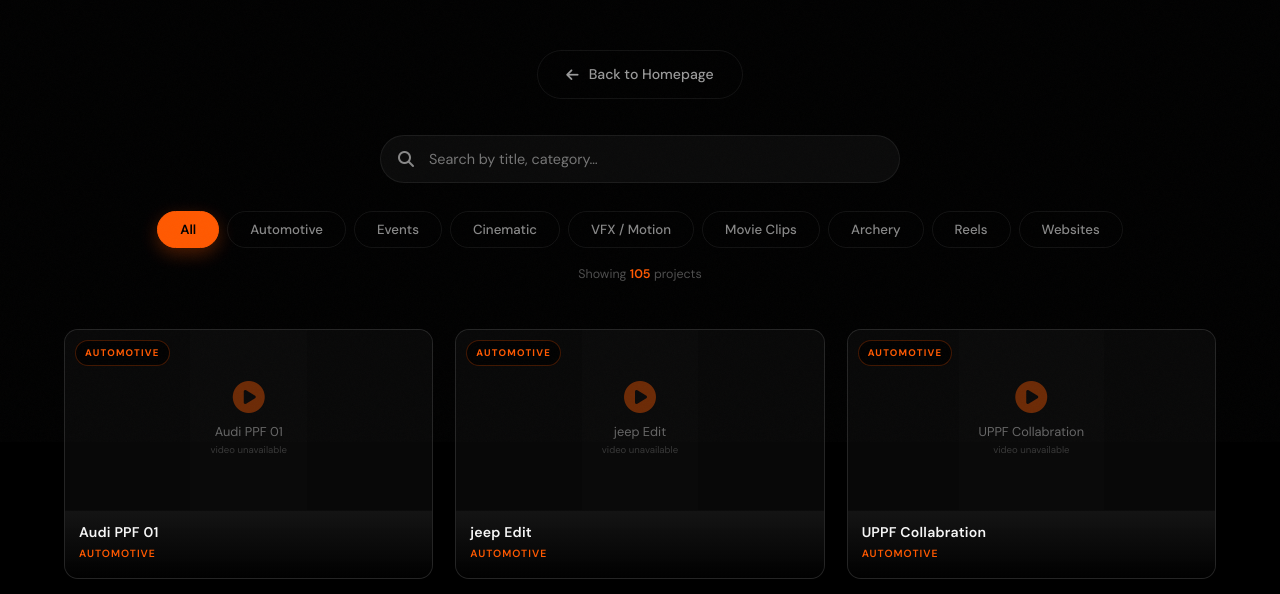
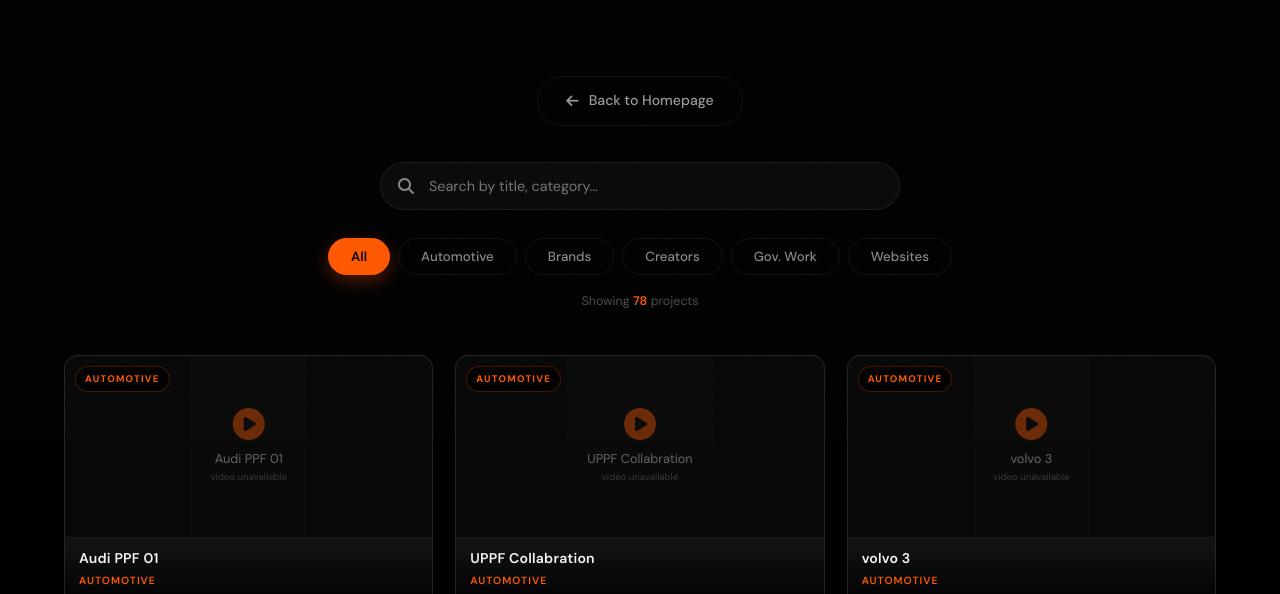
Before and after one commit to think-visual/Think-Visual, a plain HTML site: page portfolio.html in a window 1280 px wide. Shown: the part 358-952 px from the top of the page. Drawn offline with Linux system fonts and the light colour scheme.

Commit message:
Update portfolio.html

```diff
--- a/portfolio.html
+++ b/portfolio.html
@@ -1,3 +1,5 @@
+
+@ -1,1851 +0,0 @@
 <!doctype html>
 <html lang="en">
   <head>
@@ -1050,12 +1052,9 @@
           <button class="filter-btn" data-filter="automotive">
             Automotive
           </button>
-          <button class="filter-btn" data-filter="event">Events</button>
-          <button class="filter-btn" data-filter="cinematic">Cinematic</button>
-          <button class="filter-btn" data-filter="vfx">VFX / Motion</button>
-          <button class="filter-btn" data-filter="movie">Movie Clips</button>
-          <button class="filter-btn" data-filter="archery">Archery</button>
-          <button class="filter-btn" data-filter="reel">Reels</button>
+          <button class="filter-btn" data-filter="brands">Brands</button>
+          <button class="filter-btn" data-filter="creators">Creators</button>
+          <button class="filter-btn" data-filter="gov">Gov. Work</button>
           <button class="filter-btn" data-filter="website">Websites</button>
         </div>
         <div class="results-count" id="resultsCount"></div>
@@ -1210,43 +1209,12 @@
           category: "automotive",
           file: "Audi PPF 01.mp4",
         },
-        { title: "jeep Edit", category: "automotive", file: "jeep Edit.mp4" },
         {
           title: "UPPF Collabration",
           category: "automotive",
           file: "UPPF Collabration Linked Comp 01_2_chr2_prob3.mp4",
         },
-        {
-          title: "Black Fortuner PPF Reel",
-          category: "automotive",
-          file: "Black Fortuner PPF Reel.mp4",
-        },
-        {
-          title: "KIa Seltos PPF Enhanced",
-          category: "automotive",
-          file: "KIa Seltos PPF Enhanced.mp4",
-        },
         { title: "volvo 3", category: "automotive", file: "volvo 3.mp4" },
-        {
-          title: "Blue BMW X3 PPF",
-          category: "automotive",
-          file: "Blue BMW X3 PPF.mp4",
-        },
-        {
-          title: "Volvo Final 1",
-          category: "automotive",
-          file: "Volvo Final 1.mp4",
-        },
-        {
-          title: "BMW PPF 1",
-          category: "automotive",
-          file: "BMW PPF_1_chr2_prob3.mp4",
-        },
-        {
-          title: "Kia Syros PPF 02 Enhanced",
-          category: "automotive",
-          file: "Kia Syros PPF 02 Enhanced.mp4",
-        },
         {
           title: "Xuv 700 Glass Tint",
           category: "automotive",
@@ -1258,54 +1226,19 @@
           file: "bmw x3 PPF edited_1.mp4",
         },
         {
-          title: "Kia Syrus PPF_1",
-          category: "automotive",
-          file: "Kia Syrus PPF_1.mp4",
-        },
-        {
           title: "XUV 700 Linked Comp 02 Enhanced",
           category: "automotive",
           file: "XUV 700 Linked Comp 02 Enhanced.mp4",
         },
         {
-          title: "Mahindra XUV 700 1",
-          category: "automotive",
-          file: "Mahindra XUV 700 1.mp4",
-        },
-        {
-          title: "Creta 14 june Final",
-          category: "automotive",
-          file: "Creta 14 june Final.mp4",
-        },
-        {
-          title: "Mercedies Benz GLA 27th Nov",
-          category: "automotive",
-          file: "Mercedies Benz GLA 27th Nov.mp4",
-        },
-        {
           title: "XUV PPF ENHANCED",
           category: "automotive",
           file: "XUV PPF ENHANCED.mp4",
         },
         {
-          title: "Creta Review 01",
+          title: "Xuv Speed Ramp {Efects}",
           category: "automotive",
-          file: "Creta Review 01.mp4",
-        },
-        {
-          title: "Mercedies GLE Review Video",
-          category: "automotive",
-          file: "Mercedies GLE Review Video.mp4",
-        },
-        {
-          title: "Xuv Speed Ramp {Efects}",
-          category: "vfx",
           file: "Xuv Speed Ramp {Efects} 14 April FINAL.mp4",
-        },
-        {
-          title: "Mercedies Linked Comp 05",
-          category: "automotive",
-          file: "Mercedies Linked Comp 05.mp4",
         },
         {
           title: "ZX 10r PPF 01",
@@ -1323,22 +1256,11 @@
           file: "Mg Hector 16 April 2.mp4",
         },
         {
-          title: "Defender PPF",
-          category: "automotive",
-          file: "Defender PPF.mp4",
-        },
-        { title: "MG Hector", category: "automotive", file: "MG Hector.mp4" },
-        {
           title: "FORTUNER PPF ENHANCED 2",
           category: "automotive",
           file: "FORTUNER PPF ENHANCED 2.mp4",
         },
         {
-          title: "Scorpio N ppf 01 Enhanced",
-          category: "automotive",
-          file: "Scorpio N ppf 01 Enhanced.mp4",
-        },
-        {
           title: "Fortuner ppf final",
           category: "automotive",
           file: "Fortuner ppf final.mp4",
@@ -1349,214 +1271,158 @@
           file: "Skoda PPF 6 Jan Final 1.mp4",
         },
         {
-          title: "Fortuner ppf final chr2",
-          category: "automotive",
-          file: "Fortuner ppf final_chr2_prob3.mp4",
-        },
-        {
-          title: "Tata Safari PPF Enhanced",
-          category: "automotive",
-          file: "Tata Safari PPF Enhanced.mp4",
-        },
-        {
           title: "Fortuner PPF",
           category: "automotive",
           file: "Fortuner PPF.mp4",
         },
         {
-          title: "Tata Safari PPF",
-          category: "automotive",
-          file: "Tata Safari PPF.mp4",
-        },
-        {
-          title: "Green Thar Rox PPF Reel",
-          category: "automotive",
-          file: "Green Thar Rox PPF Reel.mp4",
-        },
-        {
-          title: "Thar 12Oct 01",
-          category: "automotive",
-          file: "Thar 12Oct 01.mp4",
-        },
-        {
-          title: "Harley Davidson PPF",
-          category: "automotive",
-          file: "Harley Davidson PPF_1.mp4",
-        },
-        {
-          title: "Thar Roxx matt Enhanced",
-          category: "automotive",
-          file: "Thar Roxx matt Enhanced.mp4",
-        },
-        {
           title: "Honda City Color PPF Reel",
           category: "automotive",
           file: "Honda City Color PPF Reel.mp4",
         },
-        {
-          title: "Thar Roxx matt PPF",
-          category: "automotive",
-          file: "Thar Roxx matt PPF.mp4",
-        },
-        {
-          title: "Toyata Hycross Glass Tint Enhanced",
-          category: "automotive",
-          file: "Toyata Hycross Glass Tint Enhanced.mp4",
-        },
-        {
-          title: "Innova Hycross PPF",
-          category: "automotive",
-          file: "Innova Hycross PPF_2.mp4",
-        },
         // ── ARCHERY ──
         {
           title: "Whats your best therapy Archery",
-          category: "archery",
+          category: "brands",
           file: "Whats your best therapy Archery.mp4",
         },
         {
           title: "Archery Event Day 1",
-          category: "archery",
+          category: "brands",
           file: "Archery Event Day 1.mp4",
         },
         {
           title: "3 Days To Go Archery Event 01",
-          category: "archery",
+          category: "brands",
           file: "3 Days To Go Archery Event 01.mp4",
         },
         {
           title: "Jarimin Daimari Archery_2",
-          category: "archery",
+          category: "brands",
           file: "Jarimin Daimari Archery_2.mp4",
         },
         // ── REELS ──
-        { title: "Lux Reel", category: "reel", file: "Lux Reel.mp4" },
+        { title: "Lux Reel", category: "creators", file: "Lux Reel.mp4" },
         {
           title: "my Setup Edit Enhanced",
-          category: "reel",
+          category: "creators",
           file: "my Setup Edit Enhanced.mp4",
         },
         {
           title: "DARKNESS BIKE REEL  7FEB_ Final",
-          category: "reel",
+          category: "creators",
           file: "DARKNESS BIKE REEL  7FEB_ Final.mp4",
         },
         {
           title: "Darkness pookie reel Linked Comp 01_2",
-          category: "reel",
+          category: "creators",
           file: "Darkness pookie reel Linked Comp 01_2.mp4",
         },
-        { title: "saloon", category: "reel", file: "saloon.mp4" },
+        { title: "saloon", category: "brands", file: "saloon.mp4" },
         {
           title: "Happy Travels Reel Final",
-          category: "reel",
+          category: "brands",
           file: "Happy Travels Reel Final.mp4",
         },
         {
           title: "Thar Reel {Vishal Bhaiya}",
-          category: "automotive",
+          category: "creators",
           file: "Thar reel {Vishal Bhaiya}.mp4",
         },
         // ── EVENTS ──
-        { title: "31 party", category: "event", file: "31 party.mp4" },
+        { title: "31 party", category: "brands", file: "31 party.mp4" },
         {
           title: "Khana Drama Final Video enhanced 60 fps",
-          category: "event",
+          category: "brands",
           file: "Khana Drama Final Video enhanced 60 fps.mp4",
         },
         {
           title: "Ashley Event Final",
-          category: "event",
+          category: "brands",
           file: "Ashley Event Final.mp4",
         },
         {
           title: "QNI 1st Event Final",
-          category: "event",
+          category: "brands",
           file: "QNI 1st Event Final.mp4",
         },
         {
           title: "Avhinash 1080 Linked Comp 03",
-          category: "event",
+          category: "creators",
           file: "Avhinash 1080 Linked Comp 03.mp4",
         },
         {
           title: "Radio City Event 001",
-          category: "event",
+          category: "brands",
           file: "Radio City Event 001.mp4",
         },
         {
           title: "Ramyata Holi Linked Comp 01_chr2_prob3",
-          category: "event",
+          category: "creators",
           file: "Ramyata Holi Linked Comp 01_chr2_prob3.mp4",
         },
         {
           title: "Dandiya Night Rv No Logo",
-          category: "event",
+          category: "reels",
           file: "Dandiya Night Rv No Logo.mp4",
         },
         {
-          title: "Shalini dii final edit",
-          category: "event",
-          file: "Shalini dii final edit.mp4",
-        },
-        {
           title: "Shri Ram Furniture 01",
-          category: "event",
+          category: "brands",
           file: "Shri Ram Furniture 01.mp4",
         },
         {
           title: "JHool Promotional Video 1",
-          category: "event",
+          category: "brands",
           file: "JHool Promotional Video 1.mp4",
         },
         // ── CINEMATIC ──
         {
           title: "Alto edit enhanced",
-          category: "cinematic",
+          category: "reels",
           file: "Alto edit enhanced.mp4",
         },
         {
           title: "City Marbles Mirror 01",
-          category: "cinematic",
+          category: "brands",
           file: "City Marbles Mirror 01.mp4",
         },
         {
           title: "Duke Cinematic 2 Enhanced",
-          category: "cinematic",
+          category: "creators",
           file: "Duke Cinematic 2 Enhanced.mp4",
         },
-        // ── VFX ──
-        {
-          title: "Doraemon Reveal clip",
-          category: "vfx",
-          file: "Doraemon Reveal clip.mp4",
-        },
         // ── GROUP BIKERS ──
         {
           title: "GROUP BIKERS Linked Comp 01",
-          category: "automotive",
+          category: "creators",
           file: "GROUP BIKERS Linked Comp 01.mp4",
         },
         // ── ROYAL ENFIELD ──
         {
           title: "Royal Enfield Day 2",
-          category: "automotive",
+          category: "creators",
           file: "Royal Enfield Day 2.mp4",
         },
         {
+          title: "Alto edit enhanced",
+          category: "creators",
+          file: "Alto edit enhanced.mp4",
+        },
+        {
           title: "Royal Enfield_1",
-          category: "automotive",
+          category: "creators",
           file: "Royal Enfield_1.mp4",
         },
         // ── ARCHERY CAMERA EDIT ──
         {
           title: "Archery Camera Edit 01",
-          category: "archery",
+          category: "brands",
           file: "Archery Camera Edit 01.mp4",
         },
         {
           title: "Archery Edit",
-          category: "archery",
+          category: "brands",
           file: "Archery Edit.mp4",
         },
 
@@ -1565,49 +1431,55 @@
         // ═══════════════════════════════════════════════════════════
         {
           title: "Tata Marathon Highlight Final",
-          category: "movie",
+          category: "brands",
           file: "Tata Marathon Highlight Final.mp4",
         },
         {
           title: "Wedding invitation",
-          category: "movie",
+          category: "creators",
           file: "Wedding invitation.mp4",
         },
         {
           title: "Piyush Greh Pravesh Linked Comp 04_1",
-          category: "movie",
+          category: "creators",
           file: "Piyush Greh Pravesh Linked Comp 04_1.mp4",
         },
         {
           title: "Dayal Skyline Event",
-          category: "movie",
+          category: "brands",
           file: "Dayal Skyline Event.mp4",
         },
         {
           title: "JRD TATA EDIT 01",
-          category: "movie",
+          category: "brands",
           file: "JRD TATA EDIT 01.mp4",
         },
-        { title: "WB 1", category: "movie", file: "WB 1.mp4" },
-        { title: "WB 2", category: "movie", file: "WB 2.mp4" },
-        { title: "WB 3", category: "movie", file: "WB 3.mp4" },
-        { title: "WB 4", category: "movie", file: "WB 4.mp4" },
-        { title: "WB 5", category: "movie", file: "WB 5.mp4" },
-        { title: "WB 6", category: "movie", file: "WB 6.mp4" },
-        { title: "WB 7", category: "movie", file: "WB 7.mp4" },
-        { title: "WB 8", category: "movie", file: "WB 8.mp4" },
-        { title: "WB 9", category: "movie", file: "WB 9.mp4" },
-        { title: "WB 10", category: "movie", file: "WB 10.mp4" },
-        { title: "WB 11", category: "movie", file: "WB 11.mp4" },
-        { title: "WB 12", category: "movie", file: "WB 12.mp4" },
-        { title: "WB 13", category: "movie", file: "WB 13.mp4" },
-        { title: "WB 14", category: "movie", file: "WB 14.mp4" },
-        { title: "WB 15", category: "movie", file: "WB 15.mp4" },
-        { title: "WB 16", category: "movie", file: "WB 16.mp4" },
-        { title: "WB 17", category: "movie", file: "WB 17.mp4" },
-        { title: "WB 18", category: "movie", file: "WB 18.mp4" },
-        { title: "WB 19", category: "movie", file: "WB 19.mp4" },
-        { title: "WB 20", category: "movie", file: "WB 20.mp4" },
+        { title: "WB 1", category: "gov", file: "WB 1.mp4" },
+        { title: "WB 2", category: "gov", file: "WB 2.mp4" },
+        { title: "WB 3", category: "gov", file: "WB 3.mp4" },
+        { title: "WB 4", category: "gov", file: "WB 4.mp4" },
+        { title: "WB 5", category: "gov", file: "WB 5.mp4" },
+        { title: "WB 6", category: "gov", file: "WB 6.mp4" },
+        { title: "WB 7", category: "gov", file: "WB 7.mp4" },
+        { title: "WB 8", category: "gov", file: "WB 8.mp4" },
+        { title: "WB 9", category: "gov", file: "WB 9.mp4" },
+        { title: "WB 10", category: "gov", file: "WB 10.mp4" },
+        { title: "WB 11", category: "gov", file: "WB 11.mp4" },
+        { title: "WB 12", category: "gov", file: "WB 12.mp4" },
+        { title: "WB 13", category: "gov", file: "WB 13.mp4" },
+        { title: "WB 14", category: "gov", file: "WB 14.mp4" },
+        { title: "WB 15", category: "gov", file: "WB 15.mp4" },
+        { title: "WB 16", category: "gov", file: "WB 16.mp4" },
+        { title: "WB 17", category: "gov", file: "WB 17.mp4" },
+        { title: "WB 18", category: "gov", file: "WB 18.mp4" },
+        { title: "WB 19", category: "gov", file: "WB 19.mp4" },
+        { title: "WB 20", category: "gov", file: "WB 20.mp4" },
+
+        {
+          title: "Shalini dii final edit",
+          category: "creators",
+          file: "Shalini dii final edit.mp4",
+        },
 
         // ═══════════════════════════════════════════════════════════
         // WEBSITES — "website" category
@@ -1670,11 +1542,10 @@
 
       const catLabels = {
         automotive: "Automotive",
-        event: "Event",
+        creators: "Creators",
         cinematic: "Cinematic",
-        vfx: "VFX / Motion",
+        brands: "Brands",
         movie: "Movie Clip",
-        archery: "Archery",
         reel: "Reel",
         website: "Website",
       };
```
